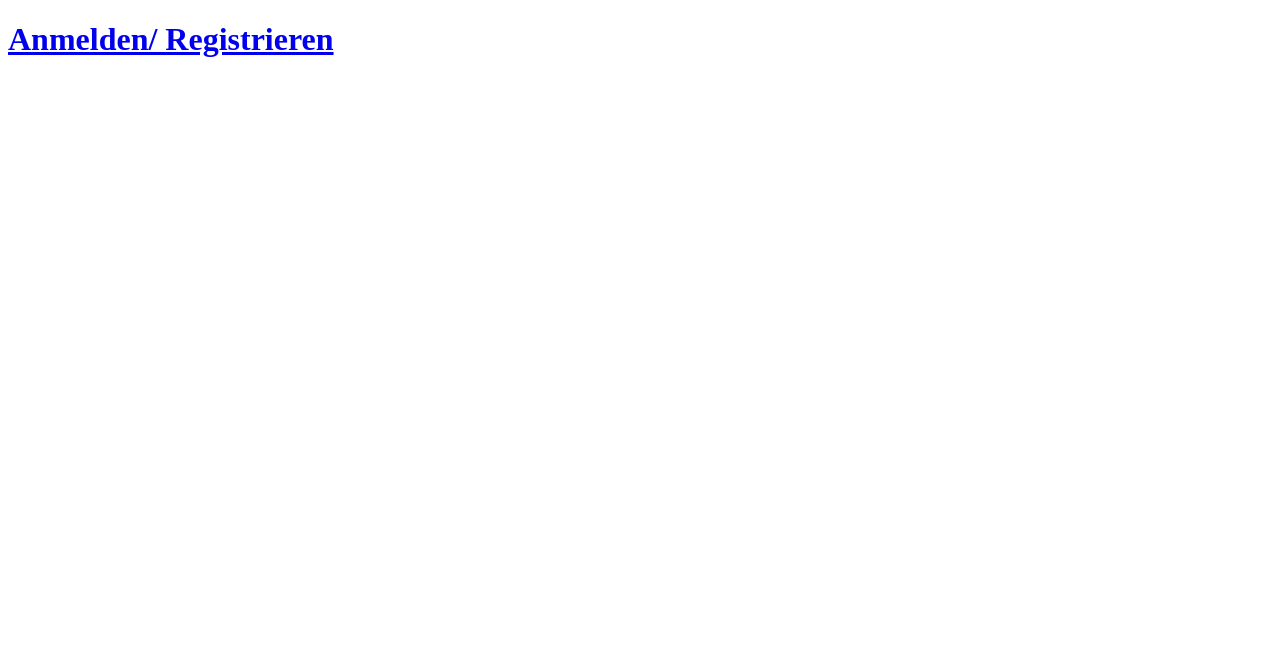
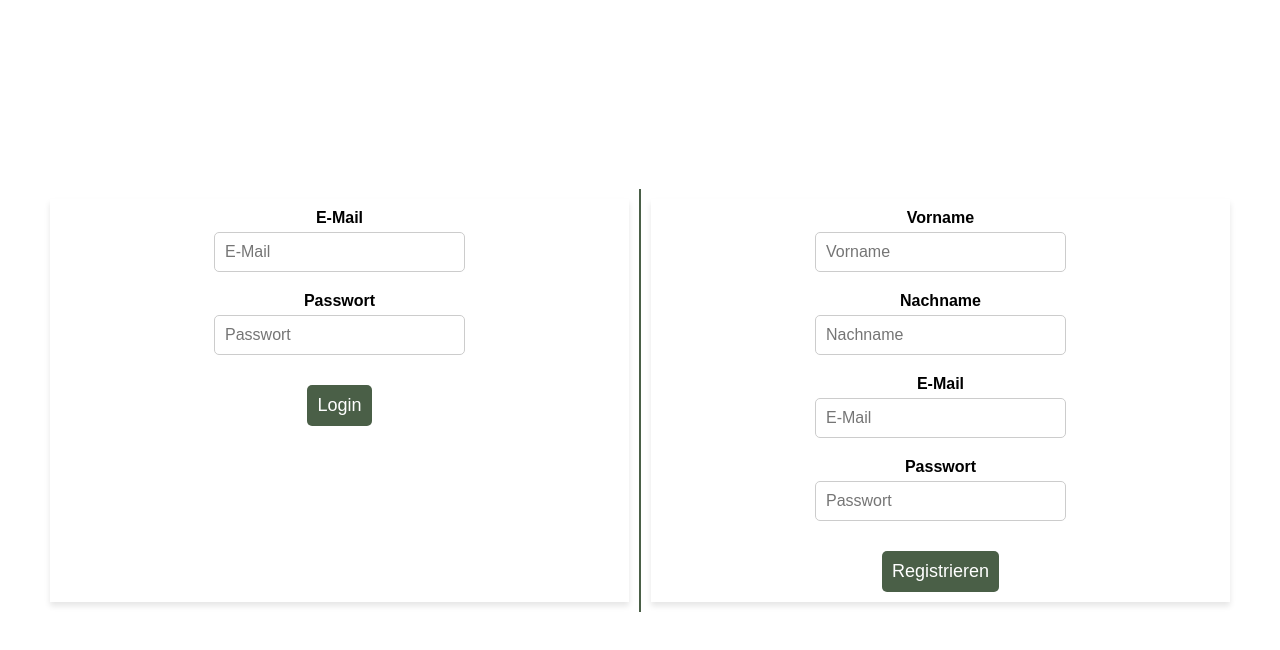
Before and after one commit to DominikR02/readbetter, a plain HTML site: page login.html in a window 1280 px wide. Drawn offline with Linux system fonts and the light colour scheme.

Commit message:
Such-PopUp & Login
Füllung Such-popUp

Login-Seite gefüllt

```diff
--- a/login.html
+++ b/login.html
@@ -2,9 +2,120 @@
 <html lang="en">
 <head>
     <meta charset="UTF-8">
-    <title>Anmelden/ Regisrieren | readbetter</title>
+    <meta name="viewport" content="width=device-width, initial-scale=1.0">
+    <title>Login / Registrierung</title>
+    <style>
+        body {
+            font-family: Arial, sans-serif;
+            margin: 0;
+            padding: 0;
+            background-color: #fff; /* Weißer Hintergrund */
+            display: flex;
+            justify-content: center; /* Zentriert die Container horizontal */
+            align-items: center; /* Zentriert die Container vertikal */
+            min-height: 100vh;
+        }
+
+        .container-wrapper {
+            display: flex;
+            justify-content: space-between; /* Container nebeneinander */
+            width: 100%; /* Gesamte Seitenbreite nutzen */
+            max-width: 1200px; /* Maximale Breite der Container */
+        }
+
+        .container {
+            background-color: transparent; /* Transparenter Hintergrund */
+            display: flex;
+            flex-direction: column;
+            align-items: center;
+            width: calc(50% - 10px); /* 50% Breite abzüglich 10px Abstand zwischen den Containern */
+            box-shadow: 0 4px 6px rgba(0, 0, 0, 0.1);
+            margin: 10px;
+        }
+
+        .form-group {
+            display: flex;
+            flex-direction: column;
+            margin: 10px;
+        }
+
+        .form-group label {
+            font-weight: bold;
+            margin-bottom: 5px;
+            text-align: center; /* Überschriften mittig ausrichten */
+        }
+
+        .form-group input {
+            padding: 10px;
+            border: 1px solid #ccc;
+            border-radius: 5px;
+            width: 100%; /* 100% Breite */
+            font-size: 16px;
+            align-self: center; /* Vertikal zentrieren */
+        }
+
+        .form-group button {
+            background-color: #4A5F47; /* Grün */
+            color: white;
+            border: none;
+            border-radius: 5px;
+            padding: 10px;
+            cursor: pointer;
+            font-size: 18px;
+            transition: background-color 0.3s;
+            margin-top: 10px;
+            width: 100%; /* 100% Breite */
+        }
+
+        .form-group button:hover {
+            background-color: #374c3a; /* Dunkleres Grün beim Hover */
+        }
+
+        .separator {
+            width: 2px;
+            background-color: #4A5F47; /* Grüner Strich */
+        }
+    </style>
 </head>
 <body>
-<a href="mainpage.html"><h1>Anmelden/ Registrieren</h1></a>
+<div class="container-wrapper">
+    <div class="container">
+        <div class="form-group">
+            <label for="loginEmail">E-Mail</label>
+            <input type="email" id="loginEmail" placeholder="E-Mail" required>
+        </div>
+        <div class="form-group">
+            <label for="loginPassword">Passwort</label>
+            <input type="password" id="loginPassword" placeholder="Passwort" required>
+        </div>
+        <div class="form-group">
+            <button type="submit">Login</button>
+        </div>
+    </div>
+
+    <div class="separator"></div> <!-- Grüner Strich -->
+
+    <div class="container">
+        <div class="form-group">
+            <label for="registerFirstName">Vorname</label>
+            <input type="text" id="registerFirstName" placeholder="Vorname" required>
+        </div>
+        <div class="form-group">
+            <label for="registerLastName">Nachname</label>
+            <input type="text" id="registerLastName" placeholder="Nachname" required>
+        </div>
+        <div class="form-group">
+            <label for="registerEmail">E-Mail</label>
+            <input type="email" id="registerEmail" placeholder="E-Mail" required>
+        </div>
+        <div class="form-group">
+            <label for="registerPassword">Passwort</label>
+            <input type="password" id="registerPassword" placeholder="Passwort" required>
+        </div>
+        <div class="form-group">
+            <button type="submit">Registrieren</button>
+        </div>
+    </div>
+</div>
 </body>
 </html>
```
Also changed, not shown: css/header.css (+12 -1 lines), mainpage.html (+5 -0 lines), testSite.html (added, +121 -0 lines).
